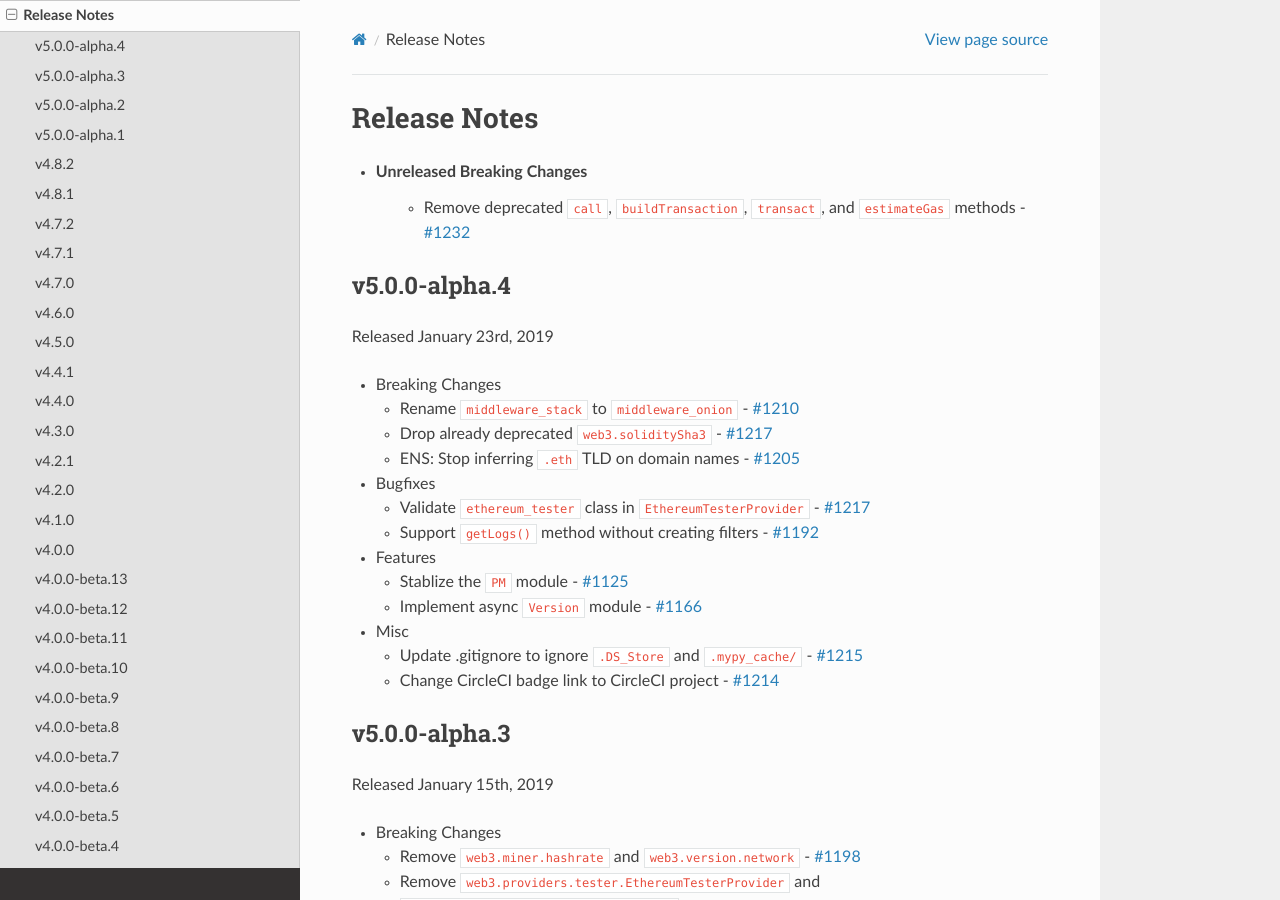
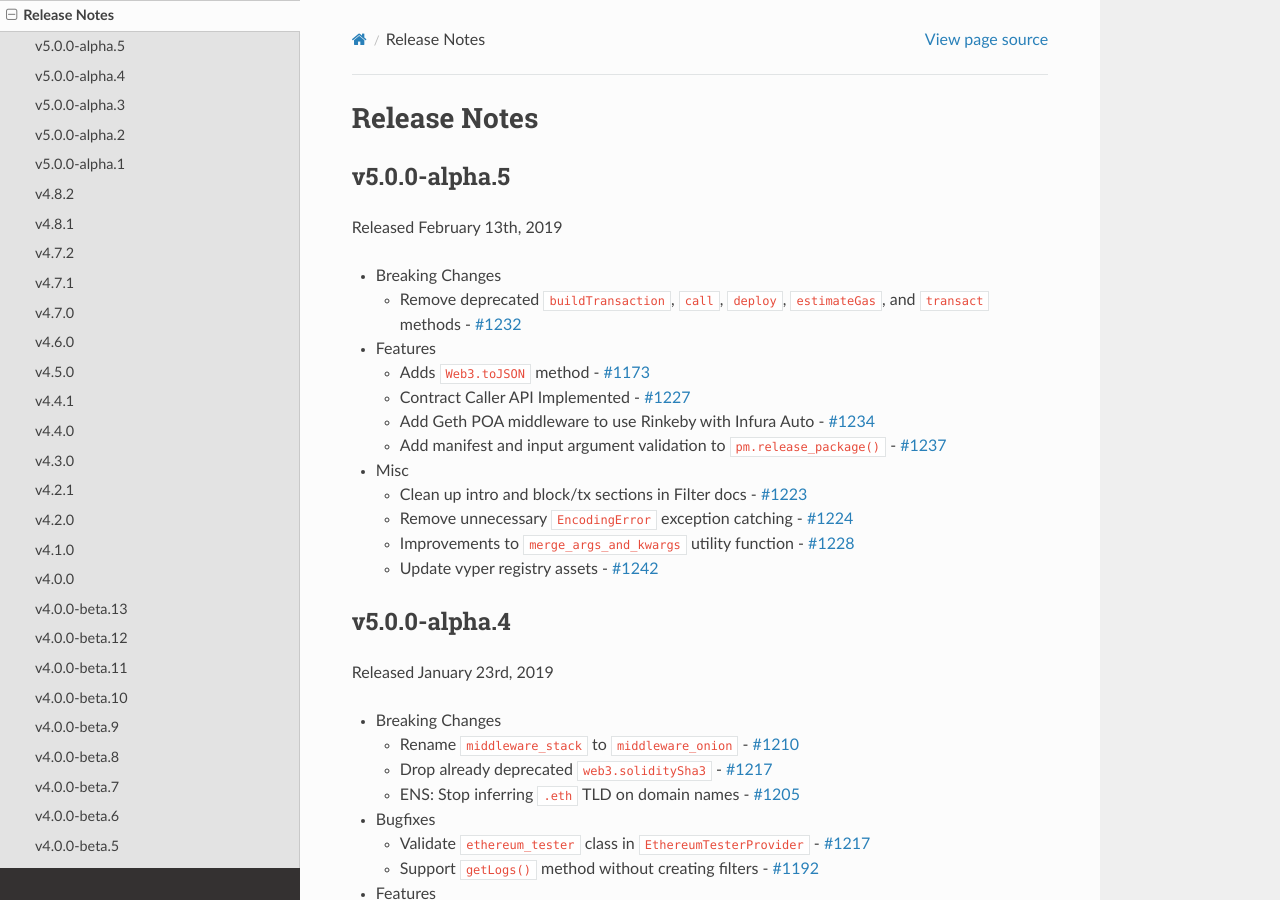
Before and after one commit to shuziren/web3.py, a Sphinx documentation site: the page built from docs/releases.rst, in a window 1280 px wide and 900 px high. Built offline with Sphinx 7.4.7 and the Read the Docs theme 2.0.0, drawn with Linux system fonts in a browser that asks for light colours.

Commit message:
Release notes for v5.0.0a5

```diff
--- a/docs/releases.rst
+++ b/docs/releases.rst
@@ -1,10 +1,39 @@
 Release Notes
 =============
 
-- Unreleased Breaking Changes
-   - Remove deprecated ``call``, ``buildTransaction``,
-     ``transact``, and ``estimateGas`` methods
-     - `#1232 <https://github.com/ethereum/web3.py/pull/1232>`_
+
+v5.0.0-alpha.5
+--------------
+
+Released February 13th, 2019
+
+- Breaking Changes
+
+  - Remove deprecated ``buildTransaction``, ``call``, ``deploy``,
+    ``estimateGas``, and ``transact`` methods
+    - `#1232 <https://github.com/ethereum/web3.py/pull/1232>`_
+
+- Features
+
+  - Adds ``Web3.toJSON`` method
+    - `#1173 <https://github.com/ethereum/web3.py/pull/1173>`_
+  - Contract Caller API Implemented
+    - `#1227 <https://github.com/ethereum/web3.py/pull/1227>`_
+  - Add Geth POA middleware to use Rinkeby with Infura Auto
+    - `#1234 <https://github.com/ethereum/web3.py/pull/1234>`_
+  - Add manifest and input argument validation to ``pm.release_package()``
+    - `#1237 <https://github.com/ethereum/web3.py/pull/1237>`_
+
+- Misc
+
+  - Clean up intro and block/tx sections in Filter docs
+    - `#1223 <https://github.com/ethereum/web3.py/pull/1223>`_
+  - Remove unnecessary ``EncodingError`` exception catching
+    - `#1224 <https://github.com/ethereum/web3.py/pull/1224>`_
+  - Improvements to ``merge_args_and_kwargs`` utility function
+    - `#1228 <https://github.com/ethereum/web3.py/pull/1228>`_
+  - Update vyper registry assets
+    - `#1242 <https://github.com/ethereum/web3.py/pull/1242>`_
 
 
 v5.0.0-alpha.4
```
